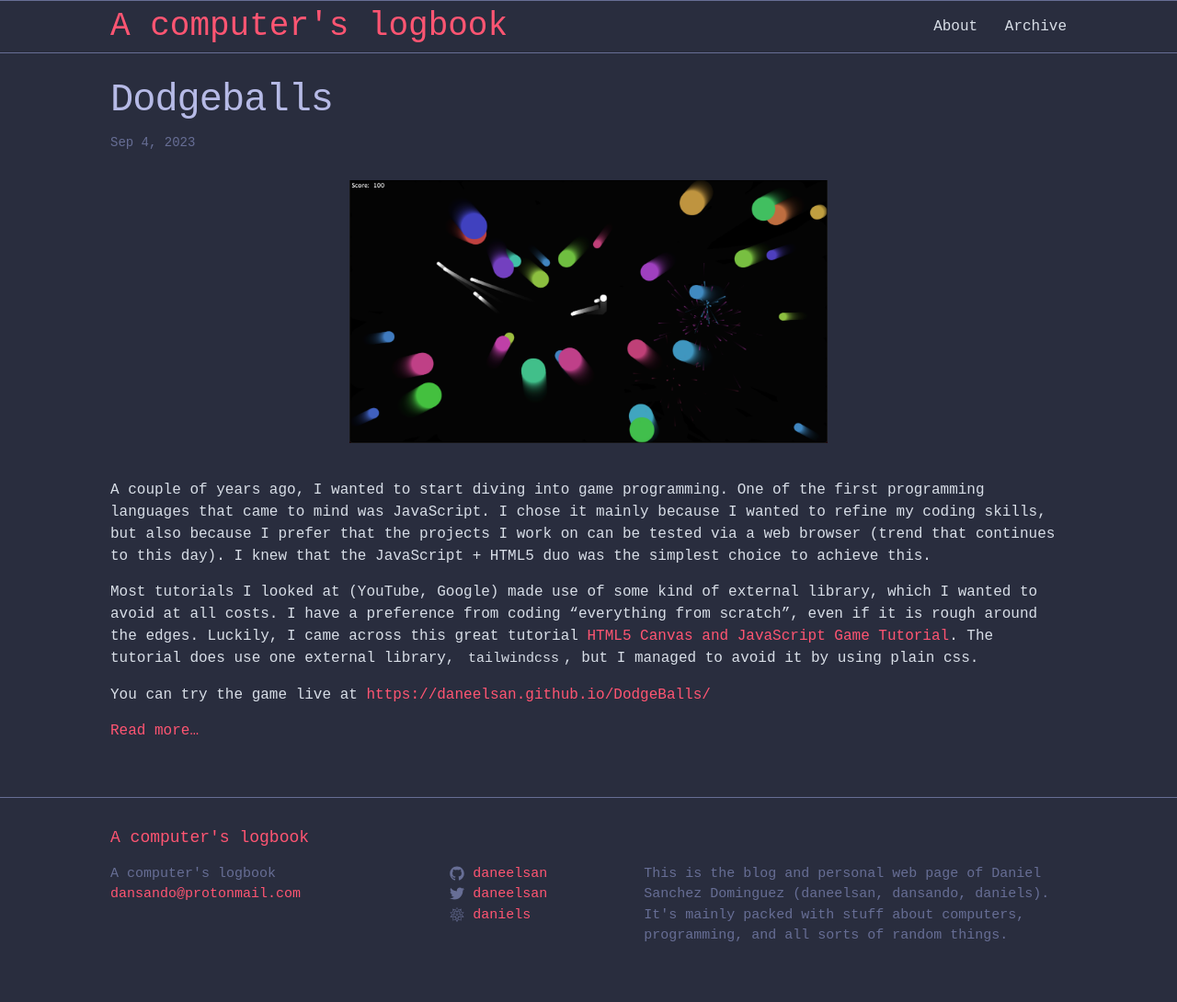
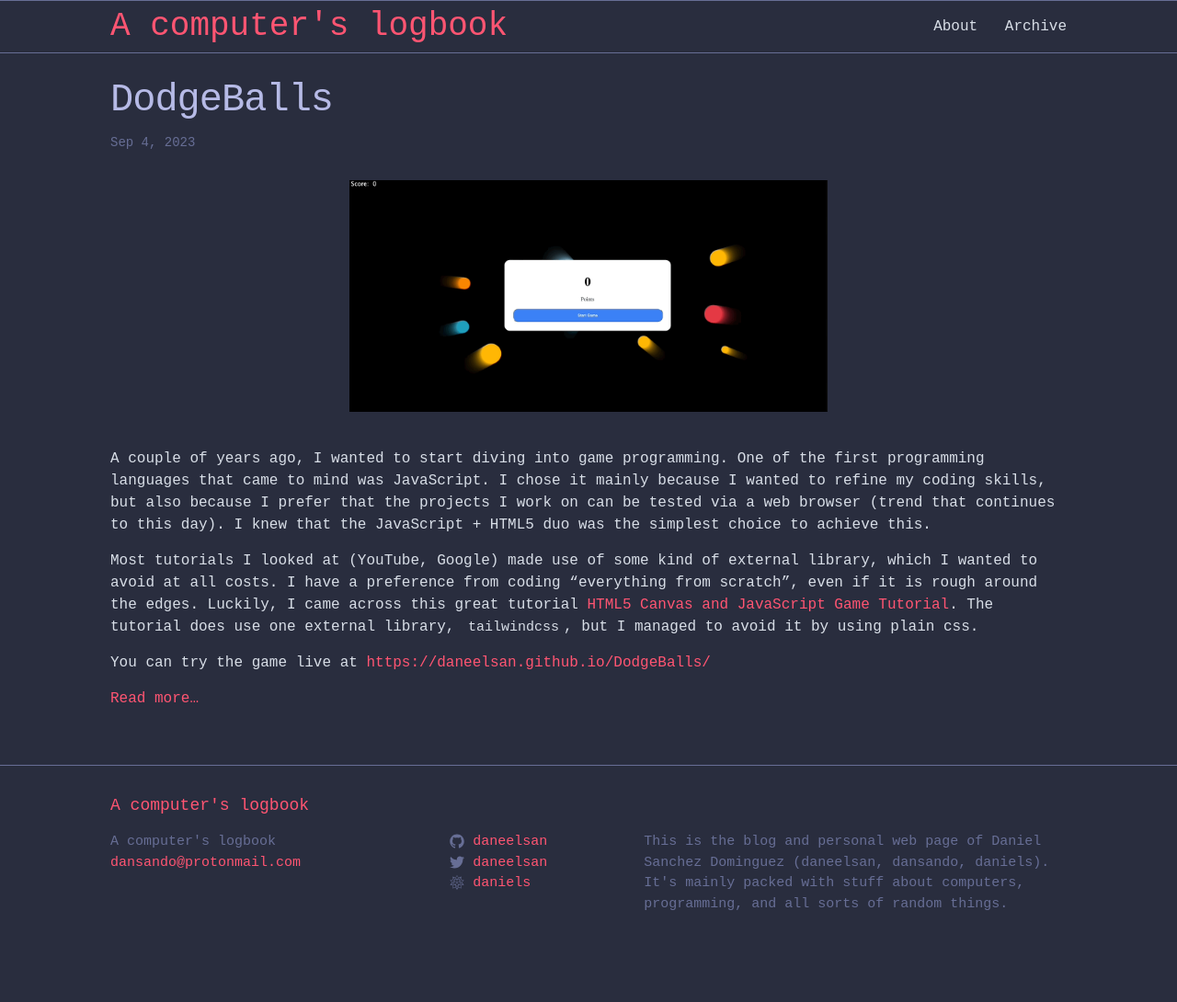
Before and after one commit to daneelsan/daneelsan.github.io, a Jekyll site: the page built from _posts/2023-09-04-DodgeBalls.md, in a window 1280 px wide. Shown: the whole page at 92% size. Built offline with Jekyll 4.4.1, drawn with Linux system fonts in a browser that asks for light colours; after the commit the page ends 1055 px from its top, so only the background shows below that.

```diff
--- a/_posts/2023-09-04-DodgeBalls.md
+++ b/_posts/2023-09-04-DodgeBalls.md
@@ -1,9 +1,10 @@
 ---
 layout: post
+title: "DodgeBalls"
 ---
 
 <div style="text-align: center;">
-  <img src="{{ site.url }}/images/DodgeBalls.png" width="50%"/>
+  <img src="{{ site.url }}/images/DodgeBalls.gif" width="50%"/>
 </div>
 <br>
 
```
Also changed, not shown: images/DodgeBalls.gif (added), images/DodgeBalls.png (deleted).
